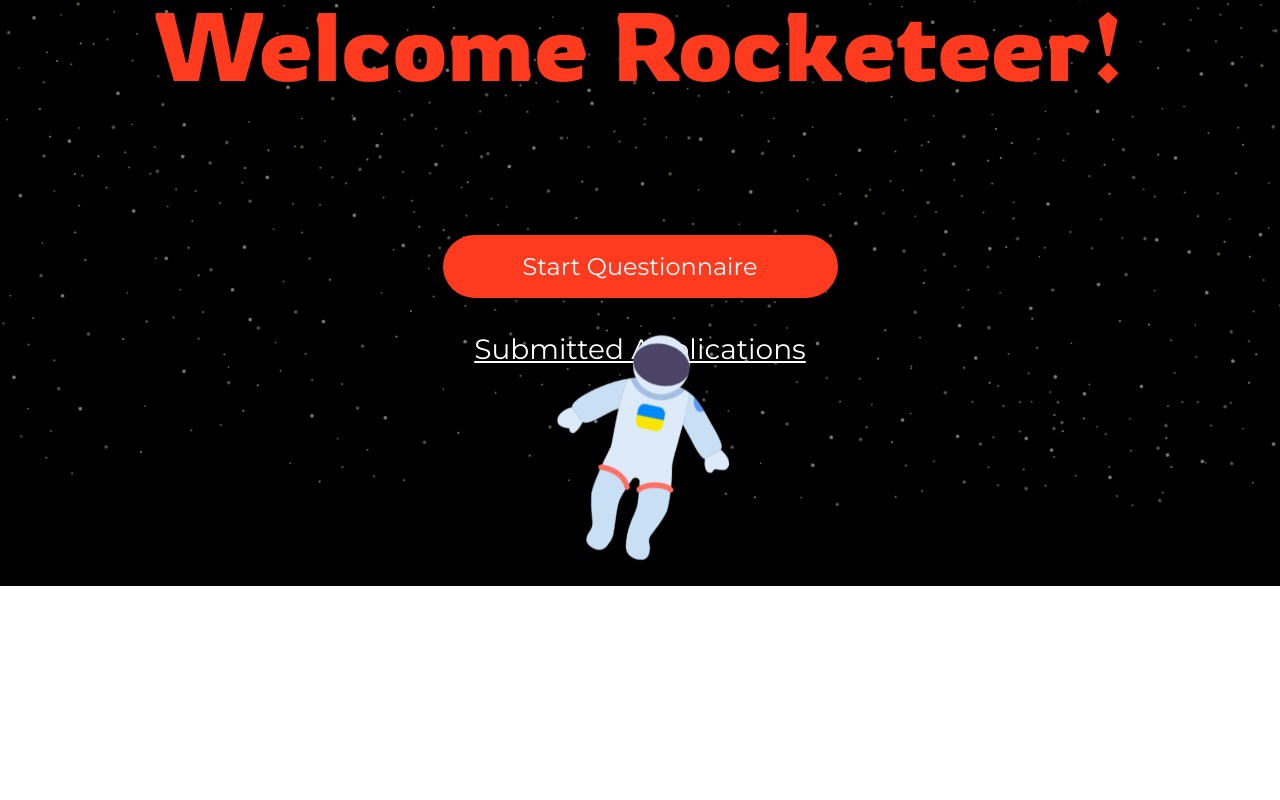
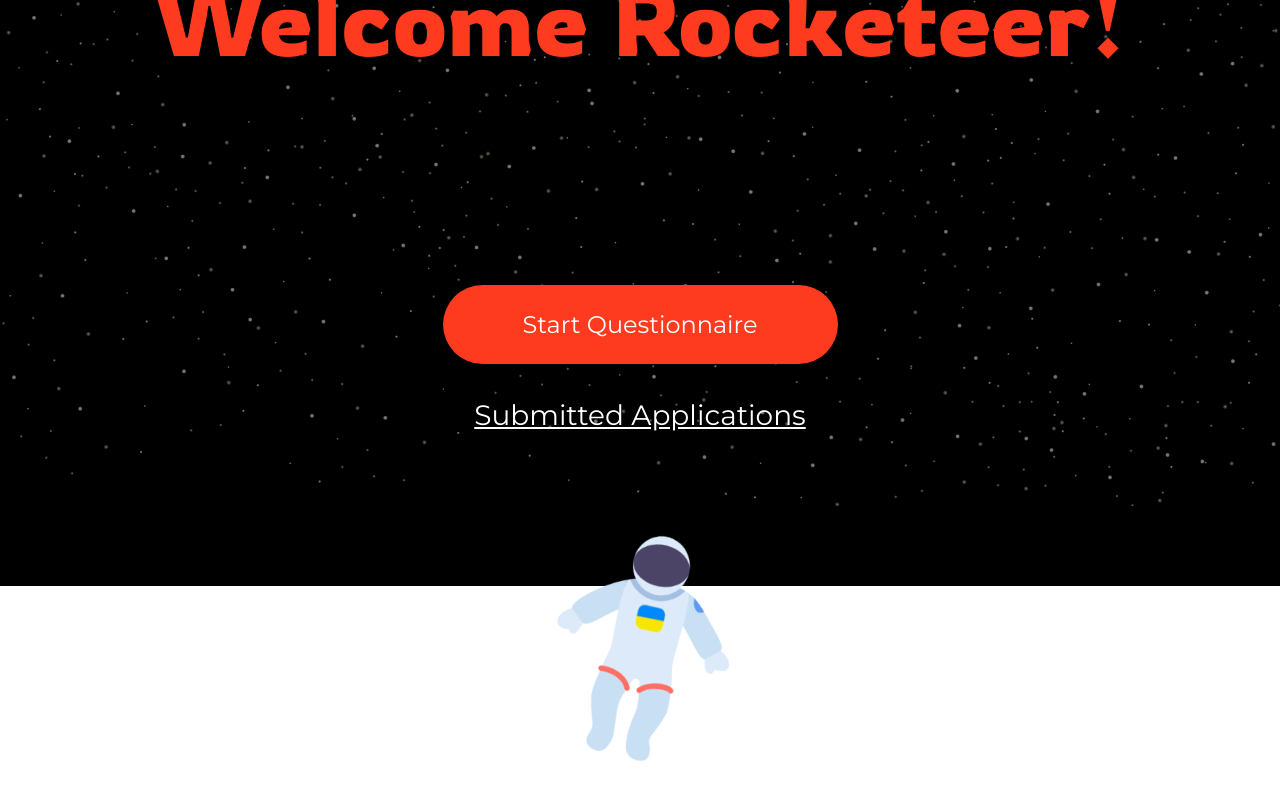
Before and after one commit to giorgitrapaidze/redberry-task, a React (Create React App) app: page / in a window 1280 px wide. Shown: the part 214-1014 px from the top of the page. Before the commit the page ends 833 px from the top, so only its background shows below. Built offline with nearby package versions, Linux system fonts and the light colour scheme.

Commit message:
fixed submit-apps button

```diff
--- a/src/pages/application/form/Insights.js
+++ b/src/pages/application/form/Insights.js
@@ -21,7 +21,7 @@ export default function Insights(props) {
           <div className="about-input">
             <input
               type="radio"
-              checked={app.will_organize_devtalk === false && false}
+              checked={app.will_organize_devtalk === false && true}
               id="no"
               readOnly={true}
               value="false"
--- a/src/pages/homepage/HomePage.js
+++ b/src/pages/homepage/HomePage.js
@@ -32,12 +32,21 @@ export default function Homepage() {
         >
           Start Questionnaire
         </button>
-        <h3 className="submit-text" onClick={goToApps}>
-          Submitted Applications
-        </h3>
+        <div className="box">
+          <h3
+            onClick={goToApps}
+            style={{ cursor: "pointer" }}
+            className="submit-text"
+          >
+            Submitted Applications
+          </h3>
+          <img
+            className="rocketman"
+            alt="background"
+            src="images/rocketman.png"
+          />
+        </div>
       </div>
-
-      <img className="rocketman" alt="background" src="images/rocketman.png" />
     </div>
   );
 }
--- a/src/pages/homepage/homepage.css
+++ b/src/pages/homepage/homepage.css
@@ -31,6 +31,8 @@
 }
 
 .home button {
+  min-height: 79px;
+  margin-top: 100px;
 }
 
 .home a {
@@ -59,11 +61,15 @@
   bottom: 0;
 }
 
+.box {
+  display: flex;
+  flex-direction: column;
+  align-items: center;
+  justify-content: center;
+}
 .rocketman {
-  position: relative;
   width: 409.92px;
   height: 372.45px;
   overflow: hidden;
-  top: 240px;
   transform: rotate(2deg);
 }
```
